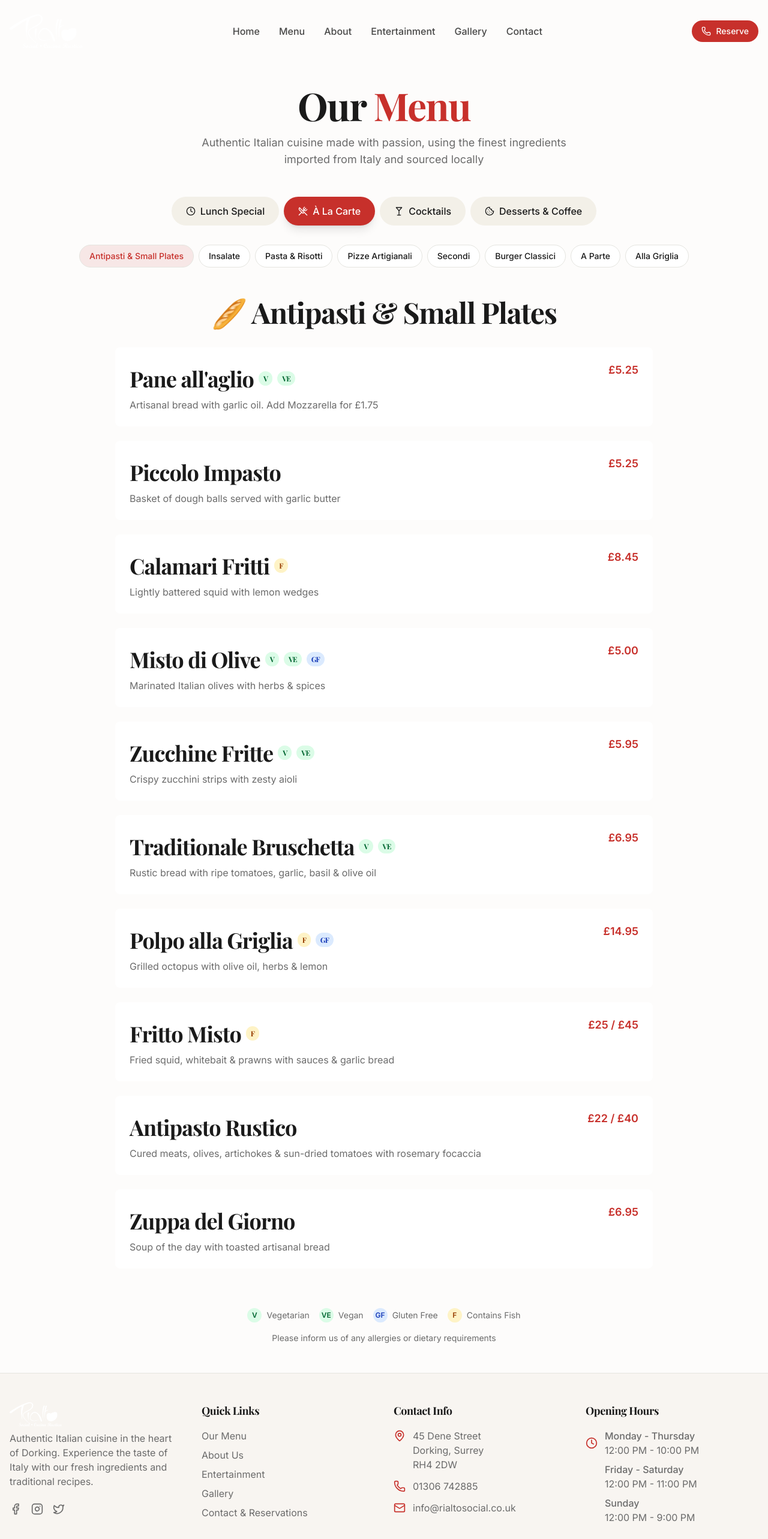
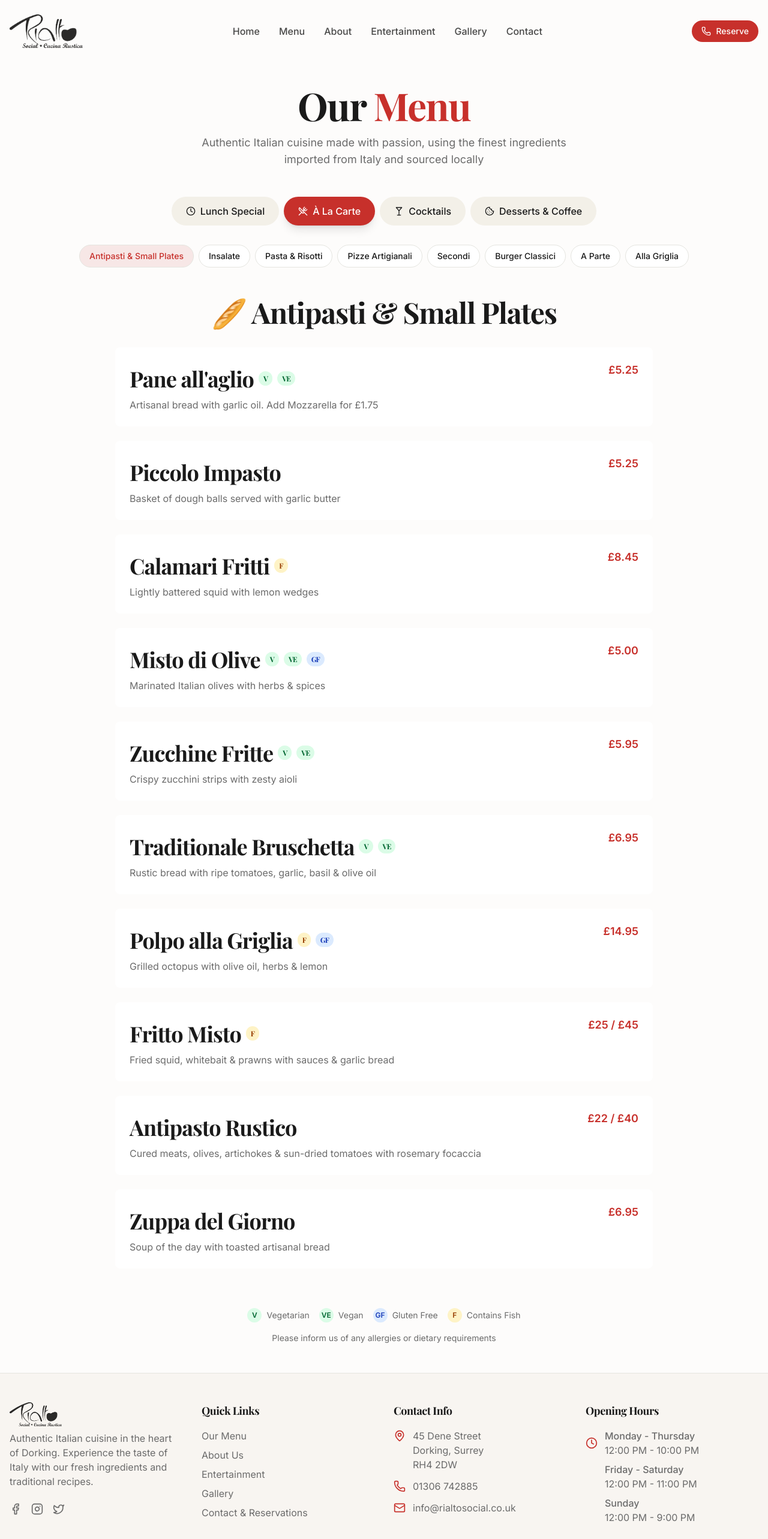
Before and after one commit to technoactive/rialto-social, a Next.js app: page /menu in a window 1280 px wide. Shown: the top 2566 px of the page at 60% size. Built offline with nearby package versions, Linux system fonts and the light colour scheme; a web font is replaced by a local one.

Commit message:
Fix logo visibility - dark on white backgrounds, white only on hero

```diff
--- a/components/layout/Footer.tsx
+++ b/components/layout/Footer.tsx
@@ -15,7 +15,7 @@
                 alt="Rialto Social"
                 width={120}
                 height={40}
-                className="h-10 w-auto object-contain brightness-0 invert"
+                className="h-10 w-auto object-contain"
               />
             </div>
             <p className="text-muted-foreground">
--- a/components/layout/Header.tsx
+++ b/components/layout/Header.tsx
@@ -63,7 +63,11 @@
                 width={180}
                 height={56}
                 priority
-                className="h-12 md:h-14 w-auto object-contain brightness-0 invert"
+                className={cn(
+                  "h-12 md:h-14 w-auto object-contain",
+                  // Only invert to white when on transparent header over hero
+                  isHomePage && !scrolled && !isOpen ? "brightness-0 invert" : ""
+                )}
               />
             </motion.div>
           </Link>
```
